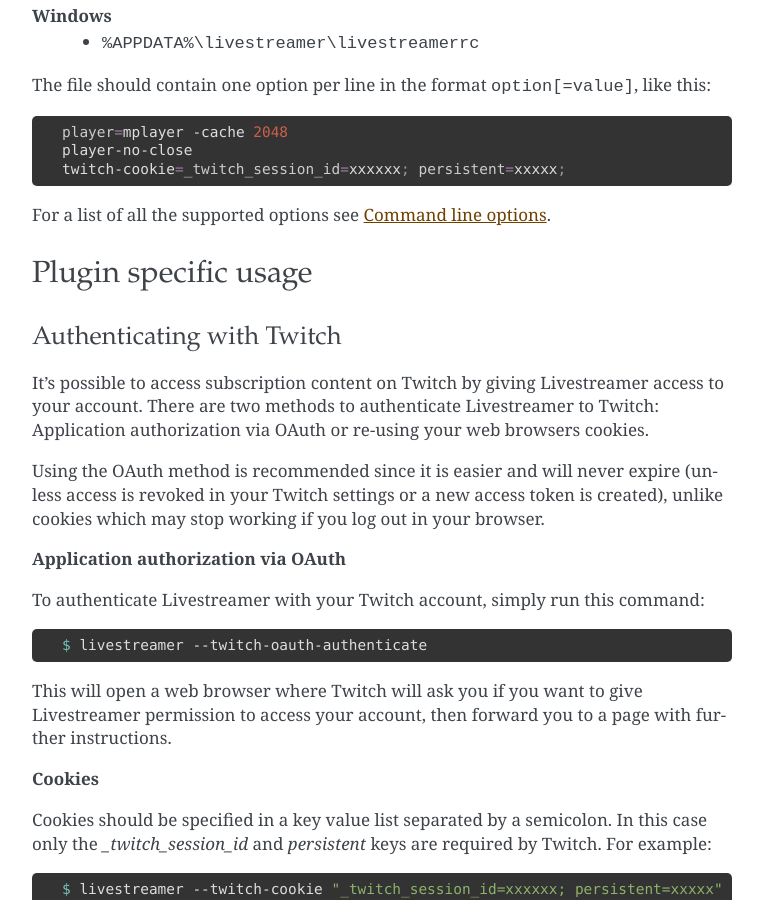
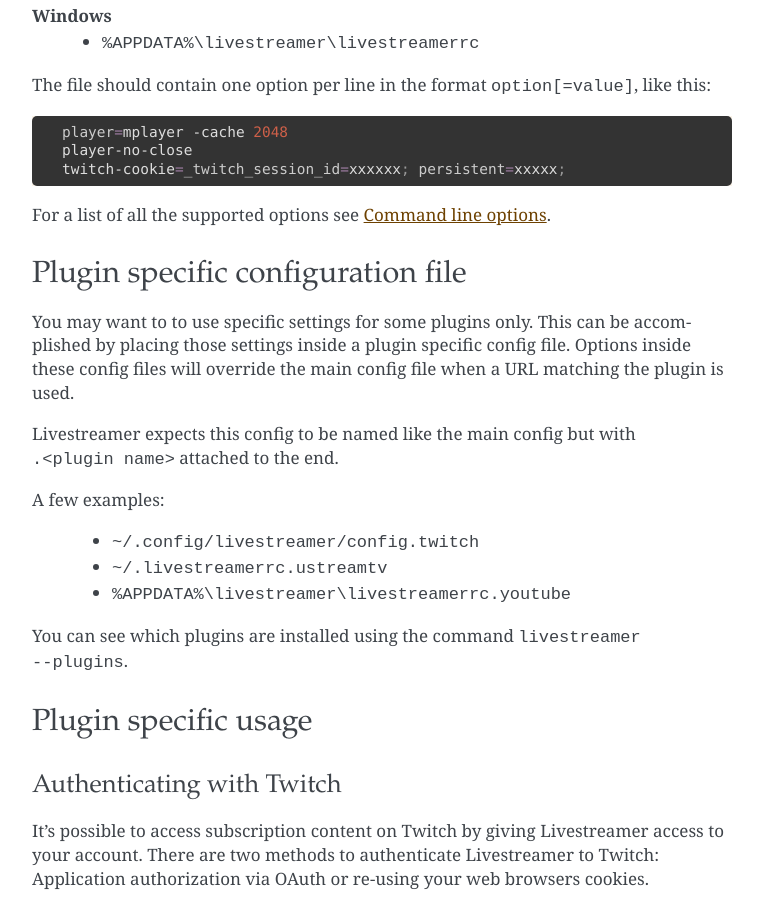
Before and after one commit to streamlink/streamlink, a Sphinx documentation site: the page built from docs/cli.rst, in a window 1280 px wide and 900 px high, scrolled down 1345 px. Shown: the whole window, without its empty margins (258-1021 px from the left). Built offline with Sphinx 7.4.7, drawn with Linux system fonts in a browser that asks for light colours.

Commit message:
cli: Add support for loading plugin configs.

```diff
--- a/docs/cli.rst
+++ b/docs/cli.rst
@@ -73,9 +73,28 @@ The file should contain one option per line in the format ``option[=value]``, li
 
 For a list of all the supported options see :ref:`cli-options`.
 
+
+Plugin specific configuration file
+----------------------------------
+
+You may want to to use specific settings for some plugins only. This
+can be accomplished by placing those settings inside a plugin specific
+config file. Options inside these config files will override the main
+config file when a URL matching the plugin is used.
+
+Livestreamer expects this config to be named like the main config but
+with ``.<plugin name>`` attached to the end.
+
+A few examples:
+
+  - ``~/.config/livestreamer/config.twitch``
+  - ``~/.livestreamerrc.ustreamtv``
+  - ``%APPDATA%\livestreamer\livestreamerrc.youtube``
+
+You can see which plugins are installed using the command ``livestreamer --plugins``.
+
 Plugin specific usage
 ---------------------
-
 
 Authenticating with Twitch
 ^^^^^^^^^^^^^^^^^^^^^^^^^^
```
Also changed, not shown: 2 other files.
